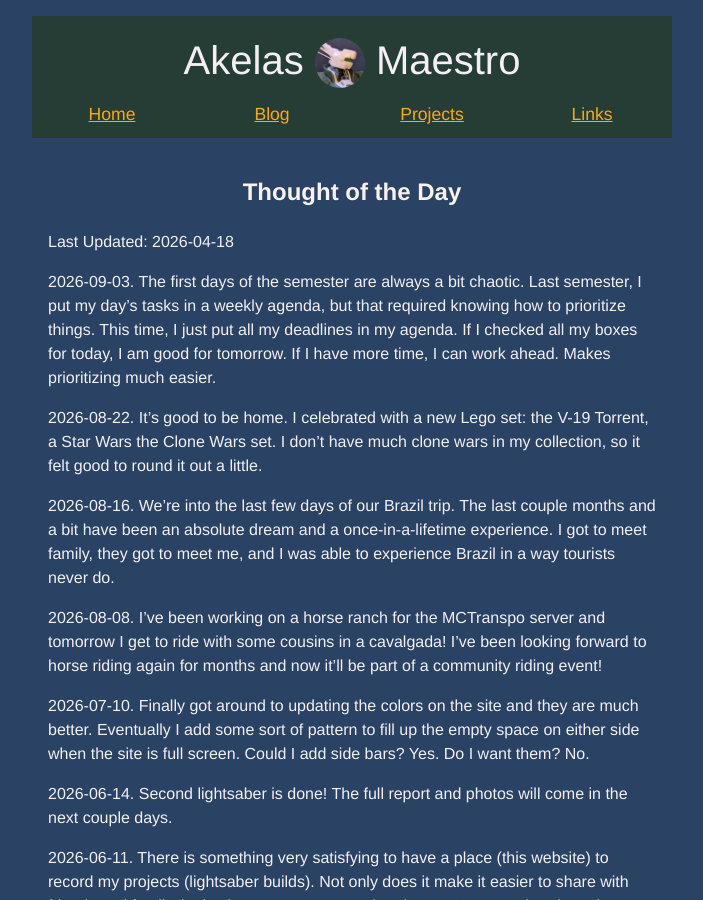
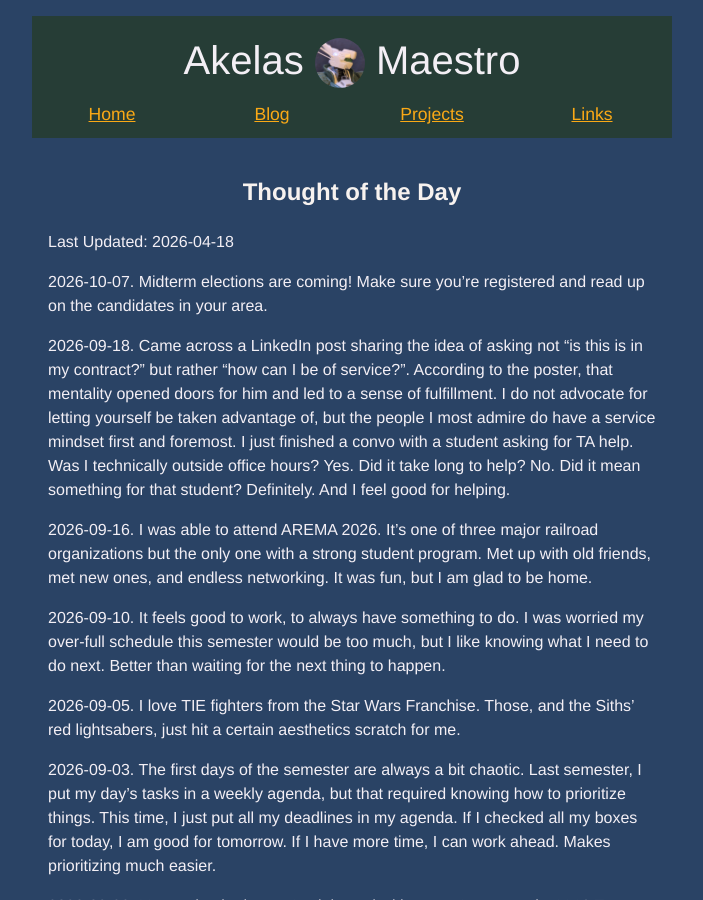
Before and after one commit to AkelasMaestro/akelasmaestro.github.io, a Jekyll site: the page built from _posts/2026-04-08-daily-blog.md, in a window 1280 px wide and 900 px high. Shown: the whole window, without its empty margins (288-991 px from the left). Built offline with Jekyll 4.4.1, drawn with Linux system fonts in a browser that asks for light colours.

Commit message:
PUSH NOTE : 2026-04-08-daily-blog.md

```diff
--- a/_posts/2026-04-08-daily-blog.md
+++ b/_posts/2026-04-08-daily-blog.md
@@ -6,6 +6,16 @@ date: 2026-04-18
 tags:
   - Website-Ideas
 ---
+2026-10-07. Midterm elections are coming! Make sure you're registered and read up on the candidates in your area.
+
+2026-09-18. Came across a LinkedIn post sharing the idea of asking not "is this is in my contract?" but rather "how can I be of service?". According to the poster, that mentality opened doors for him and led to a sense of fulfillment. I do not advocate for letting yourself be taken advantage of, but the people I most admire do have a service mindset first and foremost. I just finished a convo with a student asking for TA help. Was I technically outside office hours? Yes. Did it take long to help? No. Did it mean something for that student? Definitely. And I feel good for helping.
+
+2026-09-16. I was able to attend AREMA 2026. It's one of three major railroad organizations but the only one with a strong student program. Met up with old friends, met new ones, and endless networking. It was fun, but I am glad to be home.
+
+2026-09-10. It feels good to work, to always have something to do. I was worried my over-full schedule this semester would be too much, but I like knowing what I need to do next. Better than waiting for the next thing to happen.
+
+2026-09-05. I love TIE fighters from the Star Wars Franchise. Those, and the Siths' red lightsabers, just hit a certain aesthetics scratch for me.
+
 2026-09-03. The first days of the semester are always a bit chaotic. Last semester, I put my day's tasks in a weekly agenda, but that required knowing how to prioritize things. This time, I just put all my deadlines in my agenda. If I checked all my boxes for today, I am good for tomorrow. If I have more time, I can work ahead. Makes prioritizing much easier.
 
 2026-08-22. It's good to be home. I celebrated with a new Lego set: the V-19 Torrent, a Star Wars the Clone Wars set. I don't have much clone wars in my collection, so it felt good to round it out a little.
```
